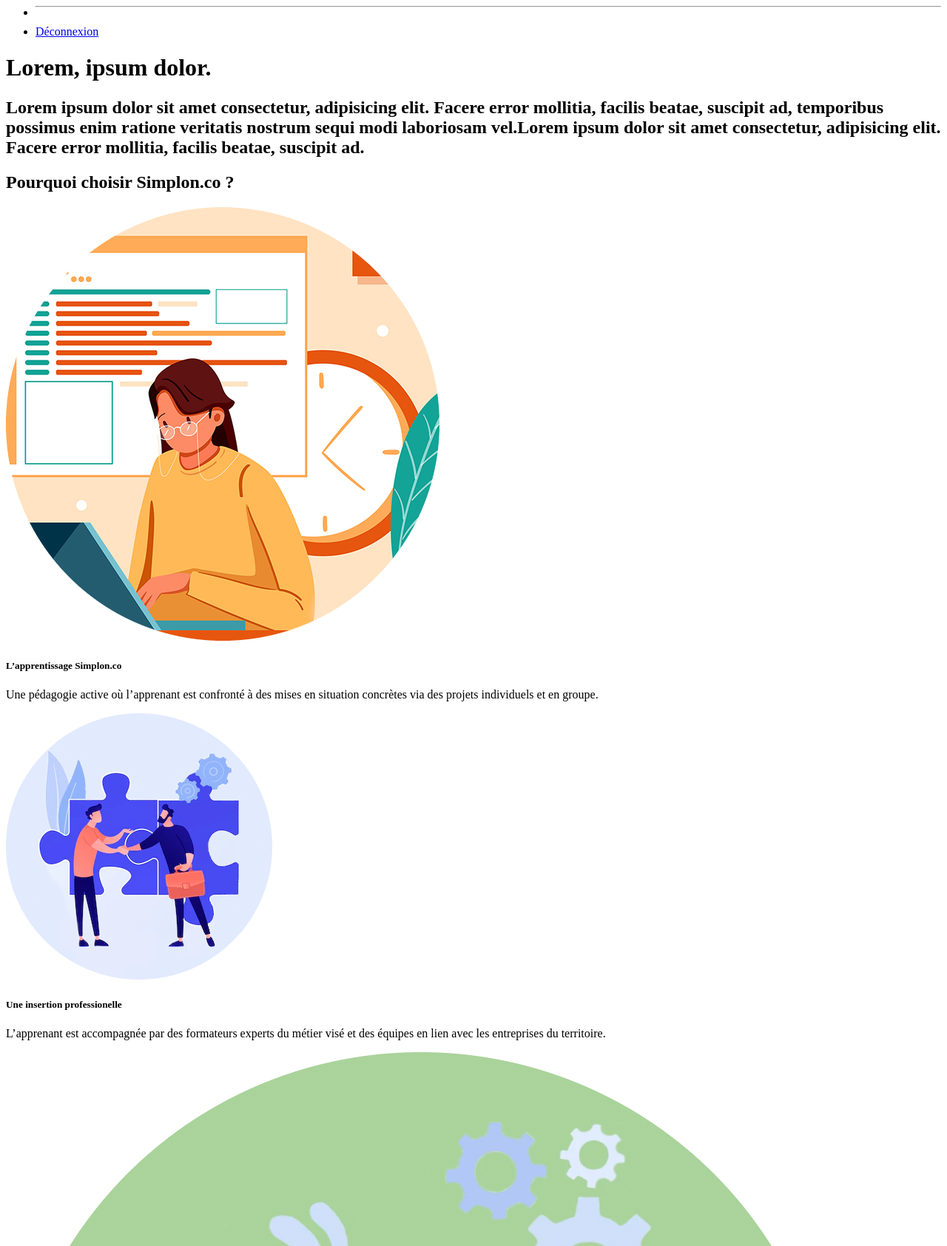
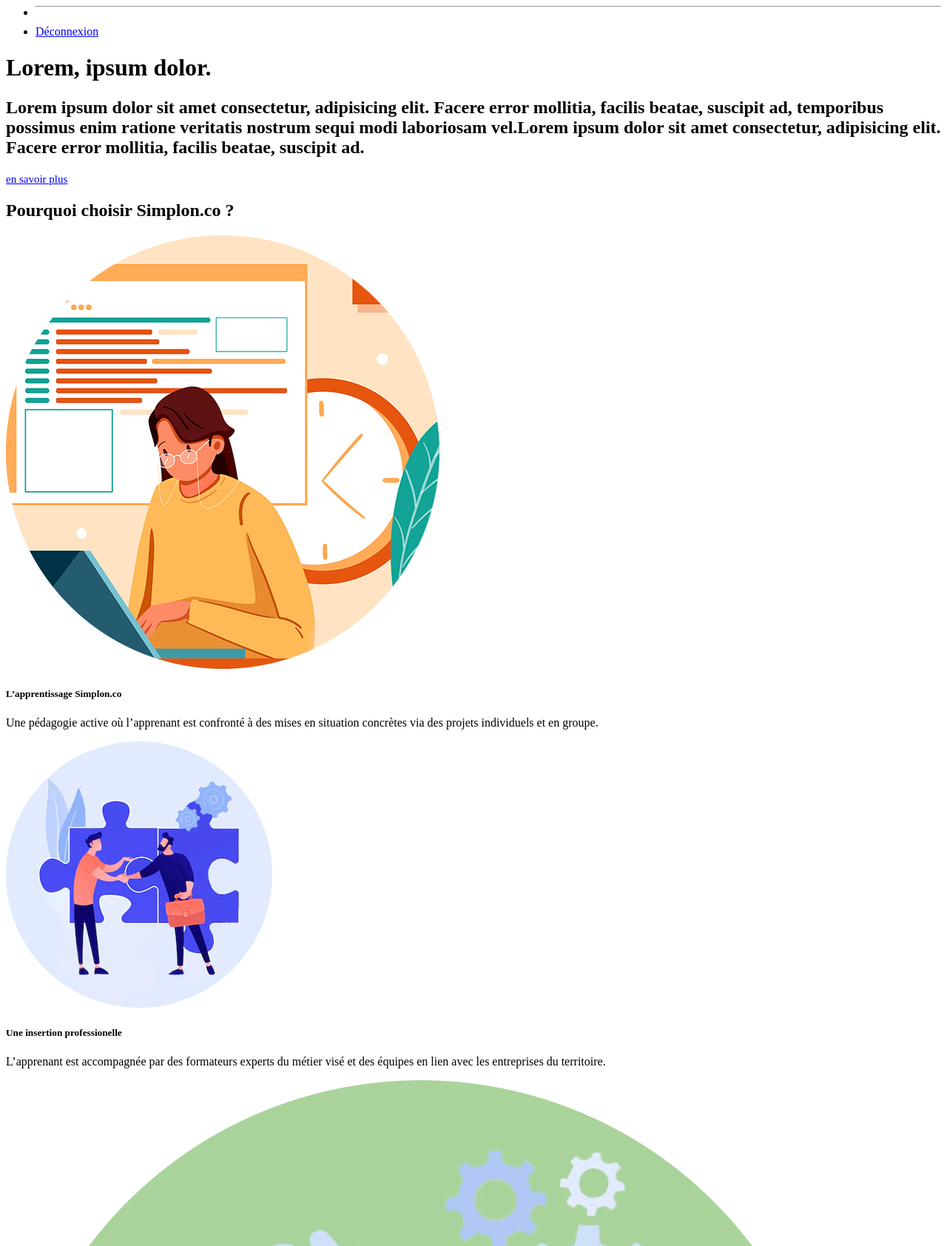
Before and after one commit to Spacantho/TeamSpaceX, a Symfony app: template templates/pages/home.html.twig in a window 1280 px wide. Shown: the part 1110-2794 px from the top of the page at 74% size. Run offline with Twig, Linux system fonts and the light colour scheme; the template is opened without the code that fills it, so the values that code supplies are empty; some libraries are stand-ins or nearby versions.

Commit message:
accueil 1ere, 2eme section

```diff
--- a/assets/styles/components/button/_button.scss
+++ b/assets/styles/components/button/_button.scss
@@ -4,7 +4,7 @@
       font-size: 0.7rem;
       text-transform: uppercase;
       font-weight: 500;
-     padding: 1%;
+     padding: 1.3%;
       color: #fff !important;
       -webkit-box-shadow: 0px 1px 3.84px 0.16px rgba(0, 0, 0, 0.35);
       box-shadow: 0px 1px 3.84px 0.16px rgba(0, 0, 0, 0.35);
@@ -16,7 +16,6 @@
   }
   .boutonsimplon:hover{
     cursor: pointer;
-    border: 1px solid transparent !important;
     background-color: #ffffff !important;
     color: rgba(0, 0, 0, 0.8) !important;
     -webkit-transition: background-color 1s ease-in-out 0s;
--- a/assets/styles/layouts/_navbar.scss
+++ b/assets/styles/layouts/_navbar.scss
@@ -17,7 +17,7 @@
 }
 
 .nav-link {
-    color: var(--simplon-charte-secondary);
+    color: var(--simplon-charte-second);
     font-size: 17px;
 }
 
@@ -86,7 +86,7 @@
   }
   .line {
     fill: none;
-    stroke: var(--simplon-charte-secondary);
+    stroke: var(--simplon-charte-second);
     stroke-width: 6;
     transition: stroke-dasharray 600ms cubic-bezier(0.4, 0, 0.2, 1),
       stroke-dashoffset 600ms cubic-bezier(0.4, 0, 0.2, 1);
--- a/templates/layouts/_footer.html.twig
+++ b/templates/layouts/_footer.html.twig
@@ -8,7 +8,7 @@
 				<div class="mb-3"><img src="{{ asset('img/logo-mail.png') }}" alt="Logo e-mail" width="35px"></div>
 				<div class="mb-3"><input type="email" class="form-control" name="email" placeholder="Votre e-mail"/></div>
 				<div class="mb-3">
-					<button class="btn btn-primary" type="submit">S'abonner
+					<button class="btn btn-first" type="submit">S'abonner
 					</button>
 				</div>
 			</form>
--- a/templates/layouts/_infobulle.html.twig
+++ b/templates/layouts/_infobulle.html.twig
@@ -1,25 +1,25 @@
 <section class="text-center bg-light testimonials">
 	<div class="container">
-        <h2 class="mb-2 secondary mont">Pourquoi choisir Simplon.co ?</h2>
+		<h2 class="mb-2 second mont">Pourquoi choisir Simplon.co ?</h2>
 		<div class="title-underline-center"></div>
 
 		<div class="row mt-4">
 			<div class="col-lg-4">
-                <div class="mx-auto testimonial-item mb-5 mb-lg-0"><img class="rounded-circle img-fluid mb-3" src="{{ asset('img/infobulle1.png') }}" />
-                    <h5 class="secondary">L’apprentissage Simplon.co</h5>
-                    <p class="font-weight-light dark mb-0">Une pédagogie active où l’apprenant est confronté à des mises en situation concrètes via des projets individuels et en groupe.</p>
+				<div class="mx-auto testimonial-item mb-5 mb-lg-0"><img class="rounded-circle img-fluid mb-3" src="{{ asset('img/infobulle1.png') }}"/>
+					<h5 class="second">L’apprentissage Simplon.co</h5>
+					<p class="font-weight-light gdark mb-0">Une pédagogie active où l’apprenant est confronté à des mises en situation concrètes via des projets individuels et en groupe.</p>
 				</div>
 			</div>
 			<div class="col-lg-4">
-                <div class="mx-auto testimonial-item mb-5 mb-lg-0"><img class="rounded-circle img-fluid mb-3" src="{{ asset('img/infobulle2.png') }}" />
-                    <h5 class="secondary">Une insertion professionelle</h5>
-                    <p class="font-weight-light dark mb-0">L’apprenant est accompagnée par des formateurs experts du métier visé et des équipes en lien avec les entreprises du territoire.</p>
+				<div class="mx-auto testimonial-item mb-5 mb-lg-0"><img class="rounded-circle img-fluid mb-3" src="{{ asset('img/infobulle2.png') }}"/>
+					<h5 class="second">Une insertion professionelle</h5>
+					<p class="font-weight-light gdark mb-0">L’apprenant est accompagnée par des formateurs experts du métier visé et des équipes en lien avec les entreprises du territoire.</p>
 				</div>
 			</div>
 			<div class="col-lg-4">
-                <div class="mx-auto testimonial-item mb-5 mb-lg-0"><img class="rounded-circle img-fluid mb-3" src="{{ asset('img/infobulle3.png') }}" />
-                    <h5 class="secondary">Des certifications reconnues</h5>
-                    <p class="font-weight-light dark mb-0">Quasiment toutes nos formations débouchent sur la délivrance de certifications reconnues par l'État ou par les professionnels.</p>
+				<div class="mx-auto testimonial-item mb-5 mb-lg-0"><img class="rounded-circle img-fluid mb-3" src="{{ asset('img/infobulle3.png') }}"/>
+					<h5 class="second">Des certifications reconnues</h5>
+					<p class="font-weight-light gdark mb-0">Quasiment toutes nos formations débouchent sur la délivrance de certifications reconnues par l'État ou par les professionnels.</p>
 				</div>
 			</div>
 		</div>
--- a/templates/layouts/_navbar.html.twig
+++ b/templates/layouts/_navbar.html.twig
@@ -1,11 +1,11 @@
-<nav class="navbar navbar-expand-lg bg-light mont fixed-top">
+<nav class="navbar navbar-expand-lg bg-first mont fixed-top">
 	<div class="container">
 		<a class="navbar-brand" href="#"><img class="logo-navbar me-3 my-2" src="{{ asset('img/simplon_logo.png') }}" alt="Logo Simplon"></a>
 		<button class="navbar-toggler menu" type="button" onclick="this.classList.toggle('opened');this.setAttribute('aria-expanded', this.classList.contains('opened'))" data-bs-toggle="collapse" data-bs-target="#navbarSupportedContent" aria-controls="navbarSupportedContent" aria-expanded="false" aria-label="Toggle navigation">
-      <svg width="40" height="40" viewBox="0 0 100 100">
-        <path class="line line1" d="M 20,29.000046 H 80.000231 C 80.000231,29.000046 94.498839,28.817352 94.532987,66.711331 94.543142,77.980673 90.966081,81.670246 85.259173,81.668997 79.552261,81.667751 75.000211,74.999942 75.000211,74.999942 L 25.000021,25.000058" />
-        <path class="line line2" d="M 20,50 H 80" />
-        <path class="line line3" d="M 20,70.999954 H 80.000231 C 80.000231,70.999954 94.498839,71.182648 94.532987,33.288669 94.543142,22.019327 90.966081,18.329754 85.259173,18.331003 79.552261,18.332249 75.000211,25.000058 75.000211,25.000058 L 25.000021,74.999942" />
+			<svg width="40" height="40" viewbox="0 0 100 100">
+				<path class="line line1" d="M 20,29.000046 H 80.000231 C 80.000231,29.000046 94.498839,28.817352 94.532987,66.711331 94.543142,77.980673 90.966081,81.670246 85.259173,81.668997 79.552261,81.667751 75.000211,74.999942 75.000211,74.999942 L 25.000021,25.000058"/>
+				<path class="line line2" d="M 20,50 H 80"/>
+				<path class="line line3" d="M 20,70.999954 H 80.000231 C 80.000231,70.999954 94.498839,71.182648 94.532987,33.288669 94.543142,22.019327 90.966081,18.329754 85.259173,18.331003 79.552261,18.332249 75.000211,25.000058 75.000211,25.000058 L 25.000021,74.999942"/>
 			</svg>
 		</button>
 		<div class="collapse navbar-collapse" id="navbarSupportedContent">
@@ -15,10 +15,16 @@
 						Formations
 					</a>
 					<ul class="dropdown-menu" aria-labelledby="navbarDropdown">
-            <li><a class="dropdown-item" href="#">Action</a></li>
-            <li><a class="dropdown-item" href="#">Another action</a></li>
+						<li>
+							<a class="dropdown-item" href="#">Action</a>
+						</li>
+						<li>
+							<a class="dropdown-item" href="#">Another action</a>
+						</li>
 						<li><hr class="dropdown-divider"></li>
-            <li><a class="dropdown-item" href="#">Something else here</a></li>
+						<li>
+							<a class="dropdown-item" href="#">Something else here</a>
+						</li>
 					</ul>
 				</li>
 				<li class="nav-item">
@@ -38,18 +44,33 @@
 						<i class="fa-solid fa-angle-down mx-2"></i>
 					</a>
 					<ul class="dropdown-menu" aria-labelledby="navbarDropdown">
-                  <li><a class="dropdown-item" href="#"><img class="profil-pic me-2" src="{{ asset('img/default.png')}}" alt="Photo de profil du compte"> Anthony Tourolle</a></li>
+						<li>
+							<a class="dropdown-item" href="#"><img class="profil-pic me-2" src="{{ asset('img/default.png')}}" alt="Photo de profil du compte">
+								Anthony Tourolle</a>
+						</li>
 						<li><hr class="dropdown-divider"></li>
-                  <li><a class="dropdown-item" href="#"><i class="fa-solid fa-address-book me-2"></i>Tableau de bord</a></li>
+						<li>
+							<a class="dropdown-item" href="#">
+								<i class="fa-solid fa-address-book me-2"></i>Tableau de bord</a>
+						</li>
 						<li><hr class="dropdown-divider"></li>
-                  <li><a class="dropdown-item" href="#"><i class="fa-solid fa-feather-pointed me-2"></i>Écrire un article</a></li>
+						<li>
+							<a class="dropdown-item" href="#">
+								<i class="fa-solid fa-feather-pointed me-2"></i>Écrire un article</a>
+						</li>
 						<li><hr class="dropdown-divider"></li>
-                  <li><a class="dropdown-item" href="#"><i class="fa-solid fa-bell me-2"></i>Notifications</a></li>
+						<li>
+							<a class="dropdown-item" href="#">
+								<i class="fa-solid fa-bell me-2"></i>Notifications</a>
+						</li>
 						<li><hr class="dropdown-divider"></li>
-                  <li><a class="dropdown-item" href="#"><i class="fa-solid fa-power-off me-2"></i></i>Déconnexion</a></li>
+						<li>
+							<a class="dropdown-item" href="#">
+								<i class="fa-solid fa-power-off me-2"></i>
+							</i>Déconnexion</li>
+					</a>
+				</li>
 			</ul>
 		</div>
 	</div>
-    </div>
-</nav>
-<div class="undernavblock"></div>
+</div></nav><div class="undernavblock"></div>
--- a/templates/pages/home.html.twig
+++ b/templates/pages/home.html.twig
@@ -4,13 +4,16 @@
 {% endblock %}
 
 {% block body %}
-	<header class="masthead bg-blue primary pb-5" style="background-size:cover;">
+	<header class="masthead bg-blue first pb-5" style="background-size:cover;">
 		<div class="container">
 			<div class="extra-space-xxl"></div>
 			<div class="d-block  d-lg-flex justify-content-between">
 				<div class="align-self-center container">
-					<h1 class="mb-4"><strong>Lorem, ipsum dolor.</strong></h1>
-					<h2>Lorem ipsum dolor sit amet consectetur, adipisicing elit. Facere error mollitia, facilis beatae, suscipit ad, temporibus possimus enim ratione veritatis nostrum sequi modi laboriosam vel.Lorem ipsum dolor sit amet consectetur, adipisicing elit. Facere error mollitia, facilis beatae, suscipit ad.</h2>
+					<h1 class="mb-4">
+						<strong>Lorem, ipsum dolor.</strong>
+					</h1>
+					<h2 class="mb-4">Lorem ipsum dolor sit amet consectetur, adipisicing elit. Facere error mollitia, facilis beatae, suscipit ad, temporibus possimus enim ratione veritatis nostrum sequi modi laboriosam vel.Lorem ipsum dolor sit amet consectetur, adipisicing elit. Facere error mollitia, facilis beatae, suscipit ad.</h2>
+					<a href="#" class="boutonsimplon bg-red text-uppercase" style="font-size: 15px;">en savoir plus</a>
 				</div>
 				<div class="d-flex justify-content-center">
 					<lottie-player src="https://assets2.lottiefiles.com/packages/lf20_wemsfyym.json" background="transparent" speed="1" style="width: 400px; height: 400px;" loop autoplay></lottie-player>
```
Also changed, not shown: assets/styles/base/_utilities.scss (+22 -22 lines). Lines whose indentation alone changed are shown as unchanged.
